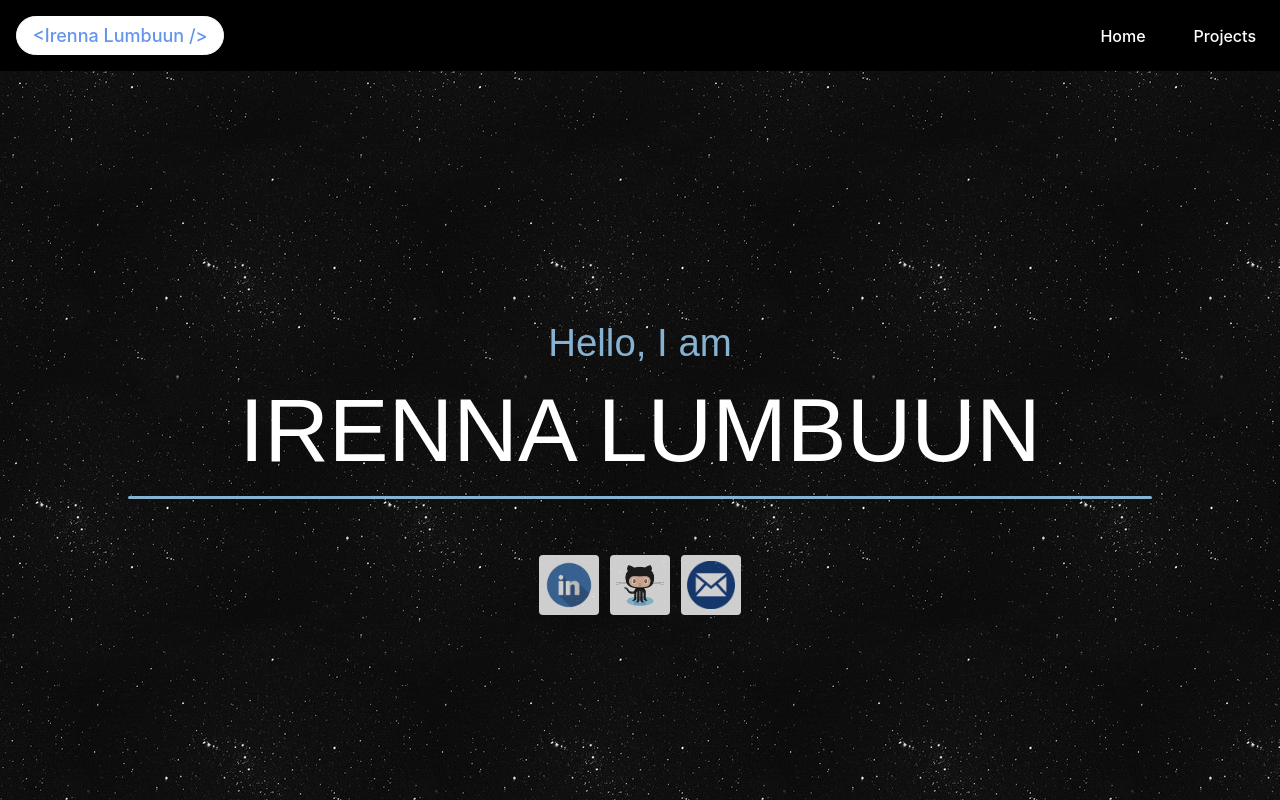
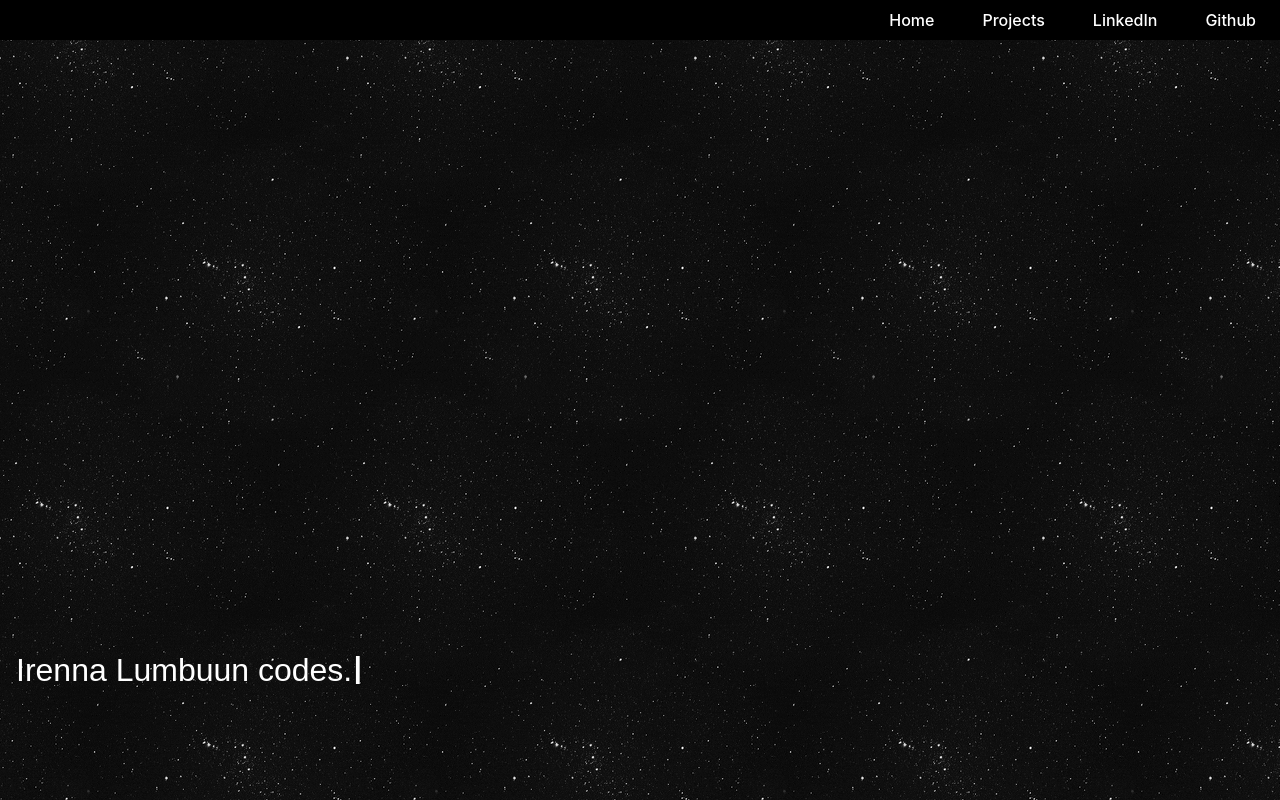
Before and after one commit to IrennaLumbuun/irenna-lumbuun-frontend, an Angular app: page / in a window 1280 px wide. Built offline with nearby package versions, Linux system fonts and the light colour scheme; what angular-bootstrap-md, ngx-masonry would draw is missing.

Commit message:
Irenna Lumbuun codes

```diff
--- a/src/app/app.component.html
+++ b/src/app/app.component.html
@@ -57,9 +57,11 @@
 
 <!-- Toolbar -->
 <div class="toolbar" id="nav" role="banner">
-    <p id="nav-name">&#60;Irenna Lumbuun &#47;&#62;</p>
+    <!-- <p id="nav-name">&#60;Irenna Lumbuun &#47;&#62;</p> -->
     <ul id="nav-wrapper">
         <!-- <li class="nav-item"><a href="#" routerLink="/beyond-coding">Beyond Coding</a></li> -->
+        <li class="nav-item"><a href="http://github.com/irennalumbuun" target="_blank">Github</a>
+        <li class="nav-item"><a href="https://www.linkedin.com/in/irenna-lumbuun" target="_blank">LinkedIn</a>
         <li class="nav-item"><a href="#" routerLink="/projects">Projects</a></li>
         <li class="nav-item"><a href="#" routerLink="/">Home</a>
     </ul>
--- a/src/app/home/home.component.css
+++ b/src/app/home/home.component.css
@@ -1,117 +1,32 @@
 #home{
     background: transparent;
     position: absolute;
-    top: 40%;
+    top: 80%;
     width: 100%;
-    display: flex;
-    flex-direction: column;
+    display:flex;
     font-family: sans-serif;
-}
-#hello{
-    color: #85B3D1;
-    text-align: center;
-    margin-bottom:0.7rem;
-    font-size: 3vw;
+    margin-left:1rem;
 }
 
-#name{
-    text-align: center;
-    margin: unset;
-    margin-bottom: 0.7rem;
+#tagline{
     color: white;
-    font-size: xx-large;
-    text-transform: uppercase;
-    font-size: 7vw;
+    font-size: 4vh;
+    font-family: sans-serif;
+    align-self: center;
 }
 
-div#separator {
-    width: 80%;
-    height: 3px;
-    background-color: #85B3D1;
-    margin-left: 10%;
-    border-radius: 5rem;
-    margin-bottom: 1rem;
+.blink_me {
+  animation: blinker 1s ease-in infinite;
+  color:white;
+  opacity:1;
+}
+@keyframes blinker {
+  50% {
+    opacity: 0;
+  }
 }
 
-div#contact-list{
-    display: grid;
-    grid-auto-flow: column;
-    grid-column-gap: 7px;
-    place-self: center;
-    margin-top: 2.5rem;
+#blink{
+    color:white;
+    font-size:5vh;
 }
-
-/* Icons */
-a.contact-list-option{
-    background: #fff;
-    opacity: 0.8;
-    border-radius:4px;
-    text-align:center;
-    text-decoration:none;
-    position: relative;
-    display: inline-block;
-    width:60px;
-    height:60px;
-    padding-top:6px;
-    padding-bottom: 6px;
-    margin:0 2px;
-    -o-transition:all .5s;
-    -webkit-transition: all .5s;
-    -moz-transition: all .5s;
-    transition: all .5s;
-    -webkit-font-smoothing: antialiased;
-}
-
-a.contact-list-option:hover {
-    opacity:1;
-    background: rgb(177, 212, 235);
-}
-
-/* pop-up text */
-
-a.contact-list-option span {
-    opacity:1;
-    color:#666;
-    position:absolute;
-    bottom:0;
-    left:-25px;
-    right:-25px;
-    padding:5px 7px;
-    z-index: 1;
-    font-size:14px;
-    border-radius:2px;
-    background:#fff;
-    visibility:hidden;
-    opacity:0;
-    -o-transition:all .5s cubic-bezier(0.68, -0.55, 0.265, 1.55);
-    -webkit-transition: all .5s cubic-bezier(0.68, -0.55, 0.265, 1.55);
-    -moz-transition: all .5s cubic-bezier(0.68, -0.55, 0.265, 1.55);
-    transition: all .5s cubic-bezier(0.68, -0.55, 0.265, 1.55);
-}
-
-/* pop-up text arrow */
-a.contact-list-option span:before {
-    opacity:1;
-    content:'';
-    width: 0;
-    height: 0;
-    border-left: 5px solid transparent;
-    border-right: 5px solid transparent;
-    border-top: 5px solid #fff;
-    position:absolute;
-    bottom:-5px;
-    left:50px;
-}
-
-/* text pops up when icon is in hover state */
-a.contact-list-option:hover span {
-    bottom:70px;
-    visibility:visible;
-    opacity:1;
-}
-img.img-option {
-    width: 80%;
-}
-#img-github{
-    padding-top:4px;
-}
--- a/src/app/home/home.component.html
+++ b/src/app/home/home.component.html
@@ -1,12 +1,4 @@
- <div id="home">
-    <h2 id = "hello">Hello, I am</h2>
-    <h1 id ="name">Irenna Lumbuun</h1>
-    <div id="separator"></div>
-
-    <!-- social media hovers by Kieran https://codepen.io/kieranfivestars/pen/gbOWbM*/-->
-    <div id ="contact-list">
-        <a href="https://www.linkedin.com/in/irenna-lumbuun/" target="_blank" class="contact-list-option"><img src="../../assets/contacts/linkedin.png" class="img-option"><span>LinkedIn</span></a>
-        <a href="https://github.com/irennalumbuun" target="_blank" class="contact-list-option"><img src="../../assets/contacts/github.png" class="img-option" id="img-github"><span>Github</span></a>
-        <a href="./Irenna-Lumbuun.pdf" download="Resume-Irenna-Lumbuun"  class="contact-list-option"><img src="../../assets/contacts/email.png" class="img-option"><span>Resume</span></a>
-      </div>
-  </div>
+<div id = "home">
+  <p id="tagline"></p>
+  <p class="blink_me" id="blink">I</p>
+</div>
--- a/src/app/home/home.component.ts
+++ b/src/app/home/home.component.ts
@@ -1,8 +1,24 @@
-import { Component } from '@angular/core';
+import { Component, OnInit } from '@angular/core';
 
 @Component({
   templateUrl: './home.component.html',
   styleUrls: ['./home.component.css']
 })
-export class HomeComponent {
+export class HomeComponent implements OnInit{
+
+  async ngOnInit(){
+    let i = 0;
+    let speed = 50;
+    let txt = 'Irenna Lumbuun codes.';
+    let tagline = document.getElementById("tagline");
+    while (i < txt.length){
+      tagline.innerHTML += txt.charAt(i);
+      i++;
+      await this.sleep(speed)
+    }
+  }
+
+  sleep(ms:number) {
+    return new Promise(resolve => setTimeout(resolve, ms));
+  }
 }
```
